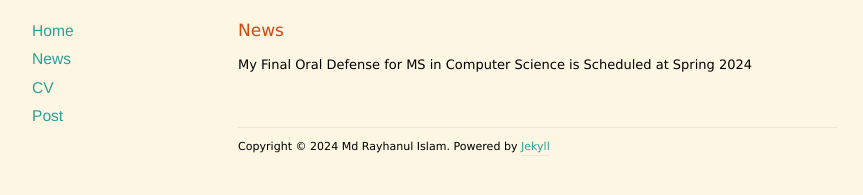
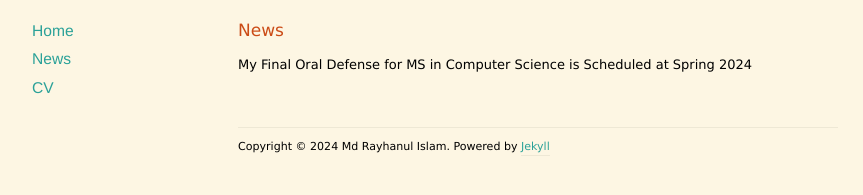
Before and after one commit to rayhanul/rayhanul.github.io, a Jekyll site: the page built from news/index.markdown, in a window 1280 px wide. Shown: the part 192-387 px from the top of the page, without its empty margins (102-965 px from the left). Built offline with Jekyll 4.4.1, drawn with Linux system fonts in a browser that asks for light colours; nearby versions of some CDN libraries.

Commit message:
Update default.html

```diff
--- a/_layouts/default.html
+++ b/_layouts/default.html
@@ -37,7 +37,6 @@
           <li><a href="/">Home</a></li>
           <li><a href="/news">News</a></li>
           <li><a href="/Resume/Rayhanul_resume.pdf">CV</a></li>
-          <li><a href="/post.html/">Post</a></li>
 
         </ul>
       </nav>
```
